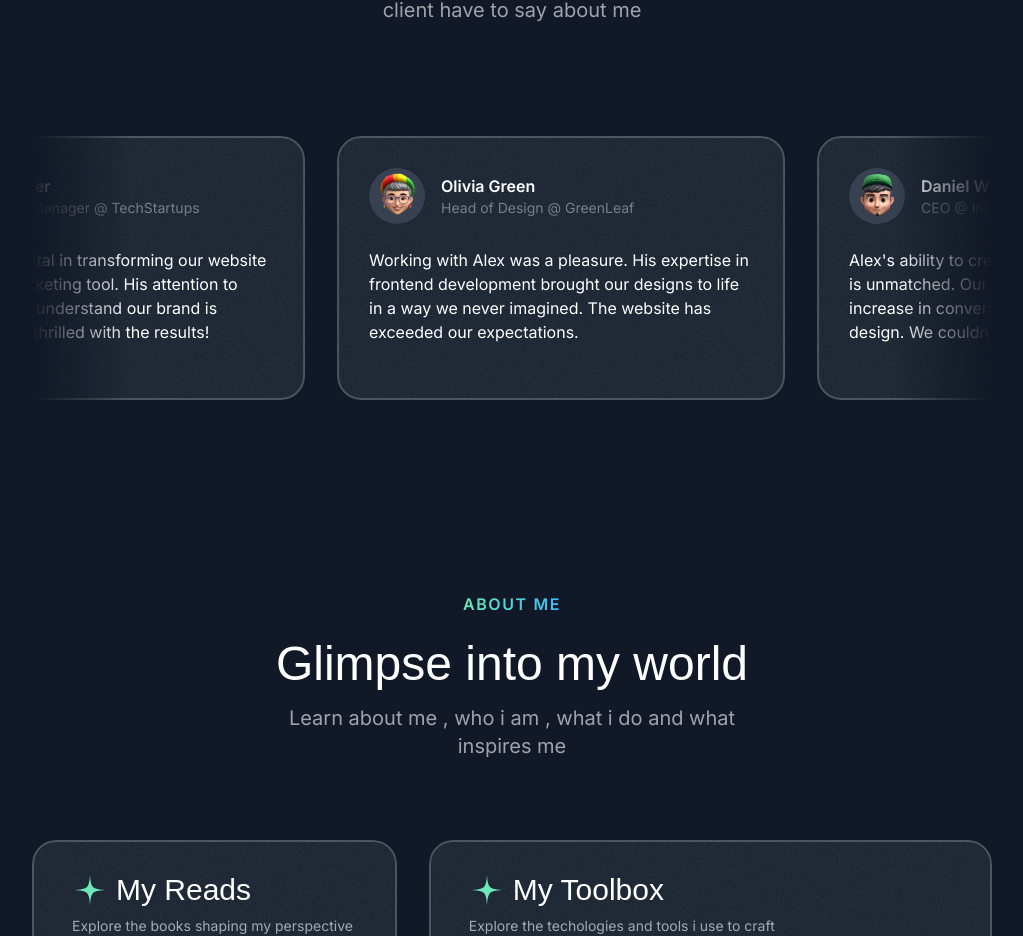
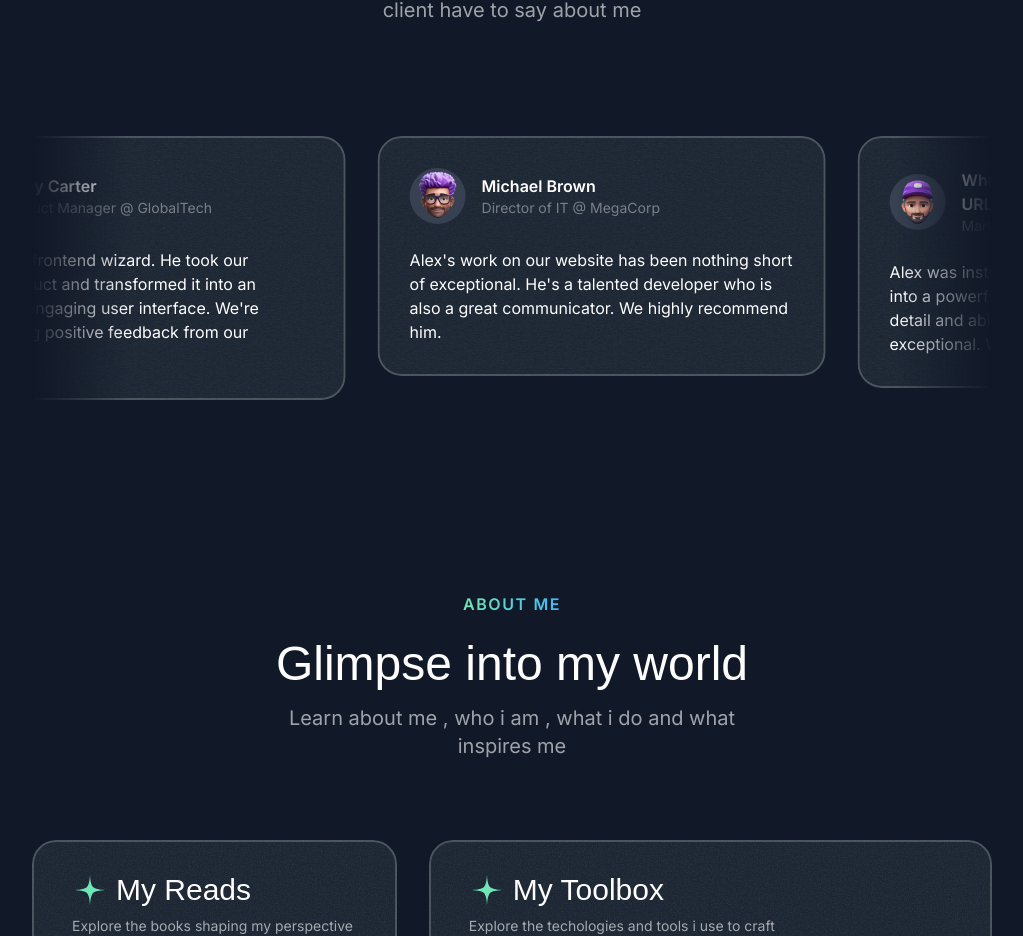
Before and after one commit to this-is-yogesh/PortWeb, a Next.js app: page / in a window 1280 px wide. Shown: the part 2910-3846 px from the top of the page, without its empty margins (128-1151 px from the left). Built offline with nearby package versions, Linux system fonts and the light colour scheme; a web font is replaced by a local one.

Commit message:
link added

```diff
--- a/src/sections/Testimonials.tsx
+++ b/src/sections/Testimonials.tsx
@@ -3,6 +3,7 @@ import memojiAvatar2 from "@/assets/images/memoji-avatar-2.png";
 import memojiAvatar3 from "@/assets/images/memoji-avatar-3.png";
 import memojiAvatar4 from "@/assets/images/memoji-avatar-4.png";
 import memojiAvatar5 from "@/assets/images/memoji-avatar-5.png";
+import Link from "next/link";
 import Image from "next/image";
 import { SectionHeader } from "@/components/SectionHeader";
 import grainImage from "@/assets/images/grain.jpg";
@@ -11,7 +12,7 @@ import { Fragment } from "react";
 
 const testimonials = [
   {
-    name: "Alex Turner",
+    name: "What Really Happens When You Enter a URL in the Browser?",
     position: "Marketing Manager @ TechStartups",
     text: "Alex was instrumental in transforming our website into a powerful marketing tool. His attention to detail and ability to understand our brand is exceptional. We're thrilled with the results!",
     avatar: memojiAvatar1,
@@ -52,11 +53,16 @@ export const TestimonialsSection = () => {
           description="Dont just take my word for it. See what my client have to say about me"
         />
         <div className="mt-16 lg:mt-24 flex overflow-x-clip [mask-image:linear-gradient(to_right,transparent,black_10%,black_90%,transparent)] py-4">
-          <div className="flex gap-8 flex-none animate-move-left [animation-duration:90s] hover:[animation-play-state:paused] pr-8">
+          <div className="flex gap-8 flex-none animate-move-left [animation-duration:10s] hover:[animation-play-state:paused] pr-8">
             {[...new Array(2)].fill(0).map((_, index) => (
               <Fragment key={index}>
                 {" "}
                 {testimonials.map(testimonial => (
+                  <Link
+                    href="https://medium.com/@ayogesh1214/what-really-happens-when-you-enter-a-url-in-the-browser-cb33c4da98c0"
+                    target="_blank"
+                    key={testimonial.name}
+                  >
                     <Card
                       key={testimonial.name}
                       className="max-w-xs md:p-8 md:max-w-md p-6 hover:-rotate-3 transition duration-300 "
@@ -70,7 +76,9 @@ export const TestimonialsSection = () => {
                           />
                         </div>
                         <div>
-                        <div className="font-semibold">{testimonial.name}</div>
+                          <div className="font-semibold">
+                            {testimonial.name}
+                          </div>
                           <div className="text-sm text-white/40">
                             {testimonial.position}
                           </div>
@@ -80,6 +88,7 @@ export const TestimonialsSection = () => {
                         {testimonial.text}
                       </p>
                     </Card>
+                  </Link>
                 ))}
               </Fragment>
             ))}
```
Lines whose indentation alone changed are shown as unchanged.
